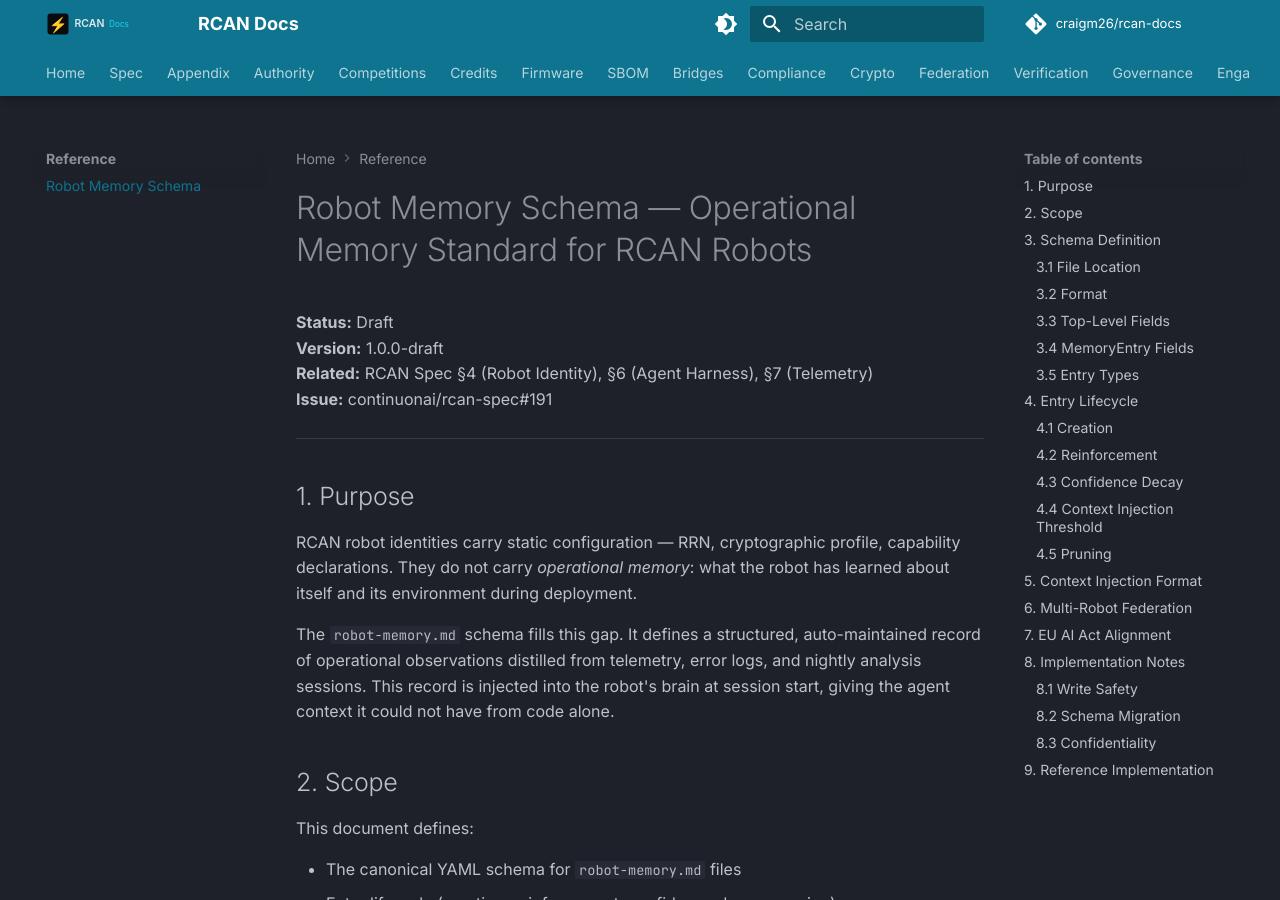
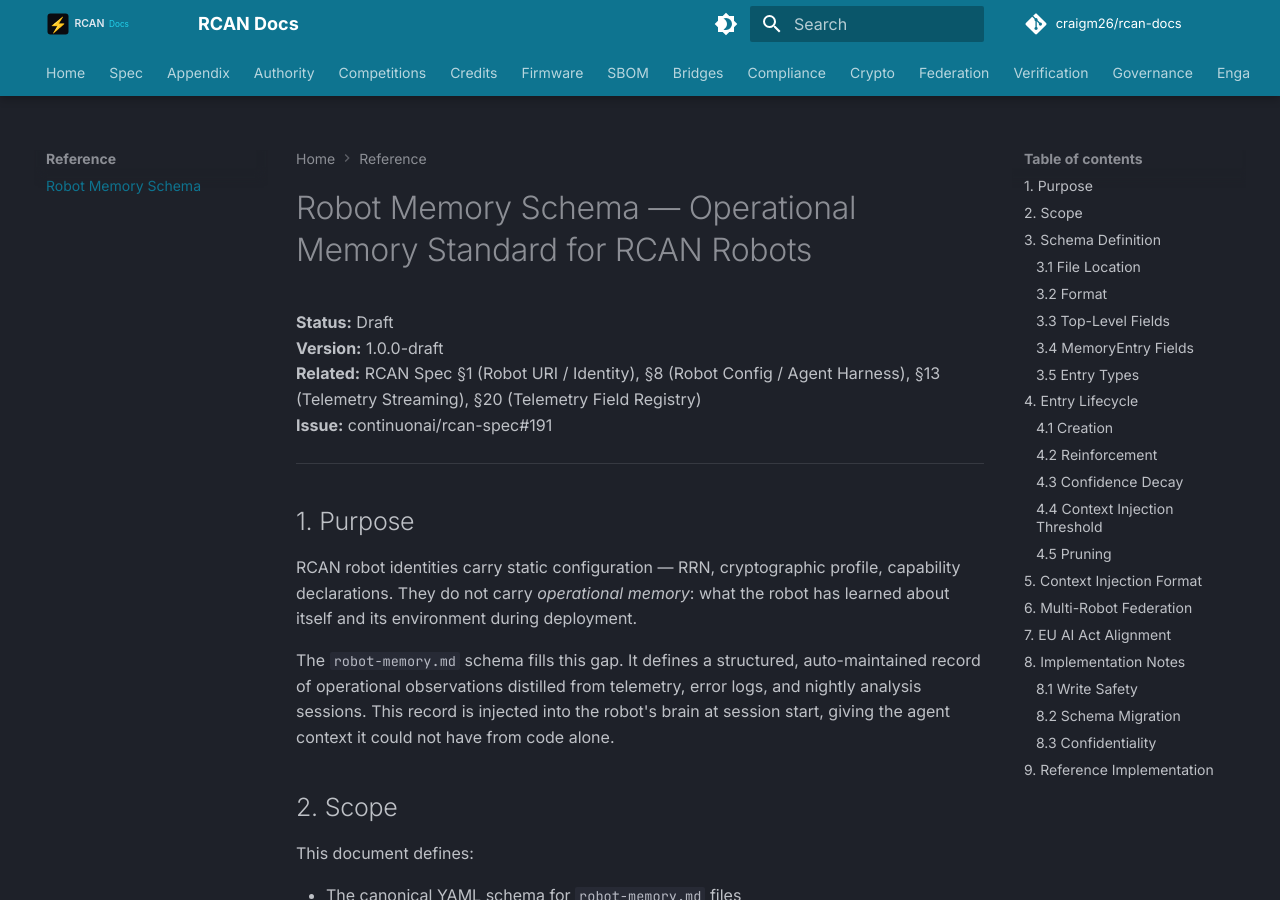
Before and after one commit to craigm26/rcan-docs, an MkDocs documentation site: the page built from docs/reference/robot-memory-schema.md, in a window 1280 px wide and 900 px high. Built offline with MkDocs 1.6.1 and Material for MkDocs 9.7.7, drawn with Linux system fonts in a browser that asks for light colours; comment, search, counter and statistics services are not loaded; the version menu is left out.

Commit message:
fix(reference): correct robot-memory-schema cross-references (#3)
docs/reference/robot-memory-schema.md line 4 cross-referenced
the spec as:
  §4 (Robot Identity), §6 (Agent Harness), §7 (Telemetry)

None of those three labels match the canonical section numbering
(stable since v1.0):

  §1  = Robot URI (RURI)            — Robot identity lives here
  §4  = Discovery (mDNS)            — not Robot Identity
  §6  = Safety Invariants           — not Agent Harness
  §7  = Federation                  — not Telemetry
  §8  = Robot Config (RCAN File)    — agent/harness block lives here
  §13 = Telemetry Streaming         — telemetry
  §20 = Telemetry Field Registry    — telemetry field schema

Replace the line with accurate §1/§8/§13/§20 labels. These labels
were never correct — this is an original authoring error, not
version drift.

Verified against the section files in docs/spec/section-{1,4,6,
7,8,13,20}.md.

Refs: opencastor-ops findings F-RCD-05 (Plan 9 Phase 5).

Co-authored-by: Claude Opus 4.7 (1M context) <noreply@anthropic.com>

```diff
--- a/docs/reference/robot-memory-schema.md
+++ b/docs/reference/robot-memory-schema.md
@@ -2,7 +2,7 @@
 
 **Status:** Draft
 **Version:** 1.0.0-draft
-**Related:** RCAN Spec §4 (Robot Identity), §6 (Agent Harness), §7 (Telemetry)
+**Related:** RCAN Spec §1 (Robot URI / Identity), §8 (Robot Config / Agent Harness), §13 (Telemetry Streaming), §20 (Telemetry Field Registry)
 **Issue:** continuonai/rcan-spec#191
 
 ---
```
